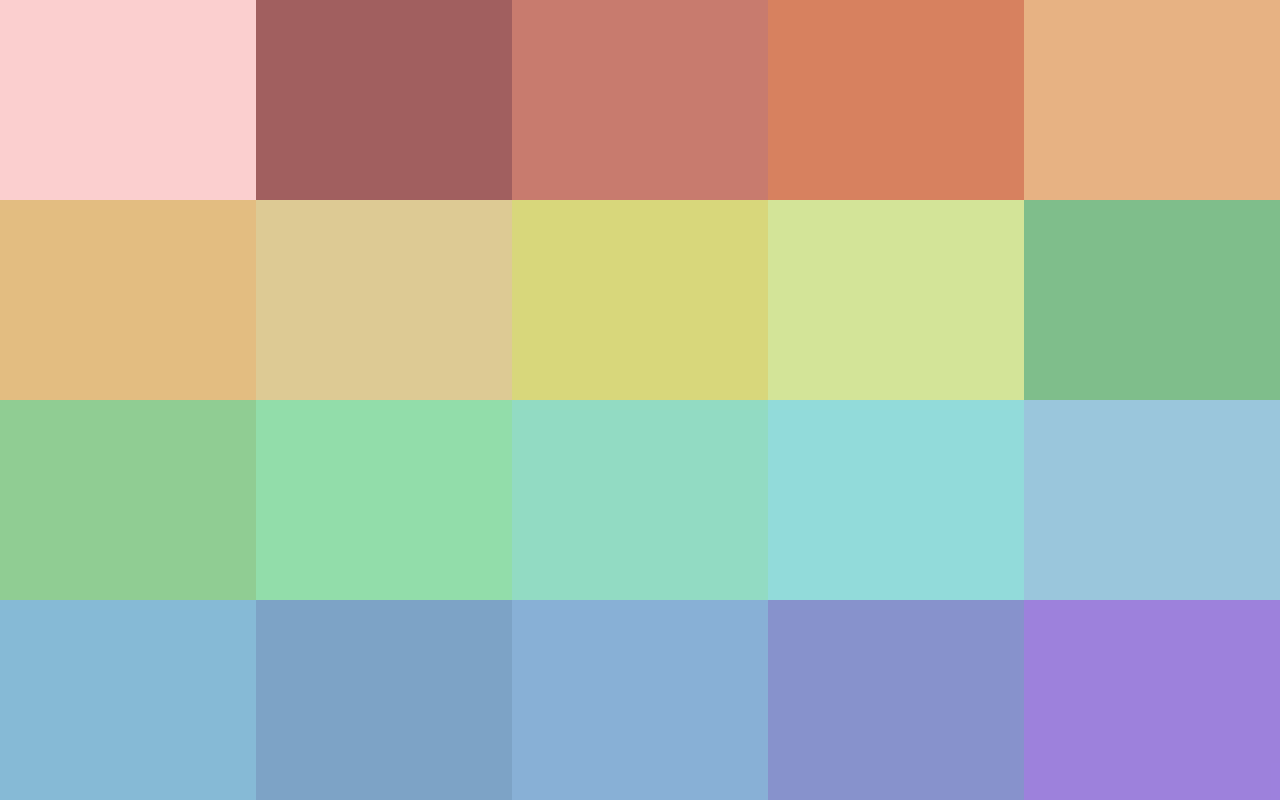
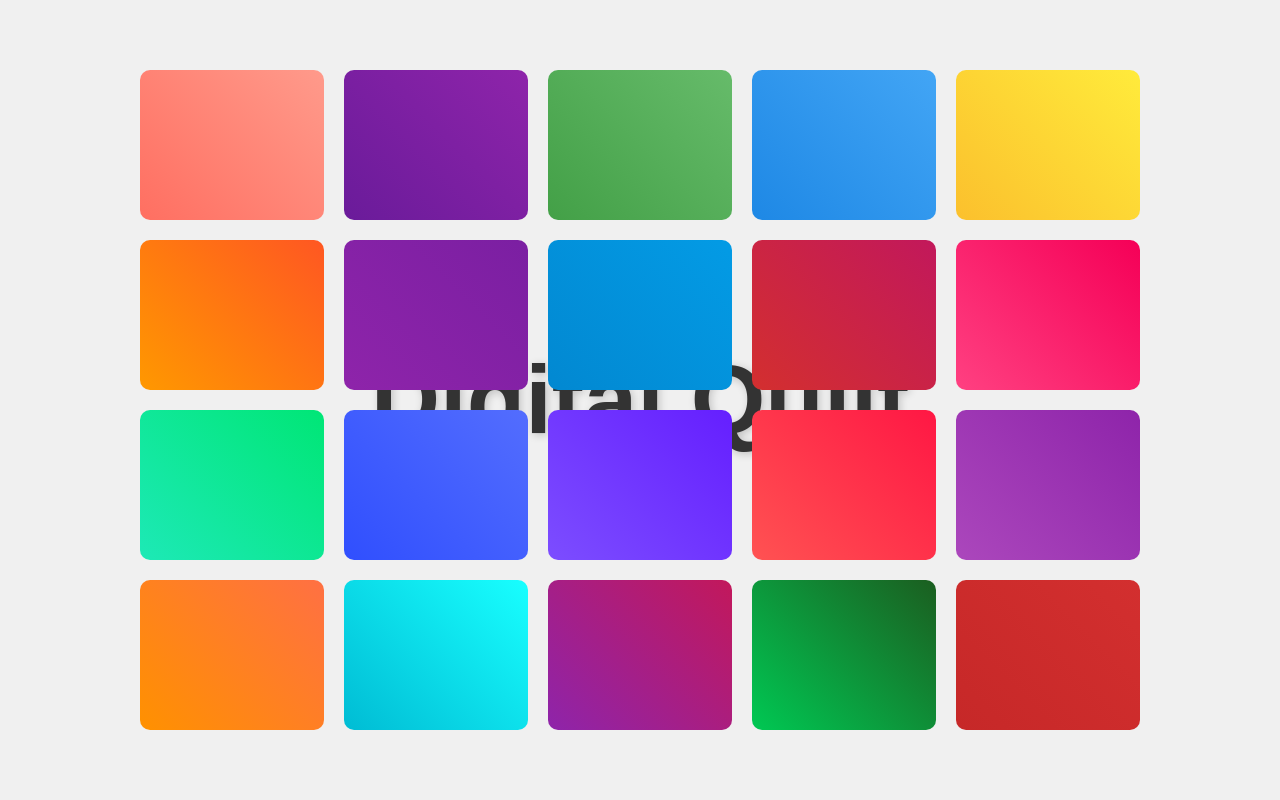
Before and after one commit to YamnaBotello/net-art, a plain HTML site: page quilt/index.html in a window 1280 px wide. Drawn offline with Linux system fonts and the light colour scheme.

Commit message:
Add files via upload

```diff
--- a/quilt/index.html
+++ b/quilt/index.html
@@ -7,7 +7,10 @@
   <link rel="stylesheet" href="styles.css">
 </head>
 <body>
-    </html>
+  <div class="overlay">
+    <h1>Digital Quilt</h1>
+  </div>
+
   <div class="container">
     <div class="box1"></div>
     <div class="box2"></div>
@@ -29,5 +32,6 @@
     <div class="box18"></div>
     <div class="box19"></div>
     <div class="box20"></div>
+  </div>
 </body>
 </html>
--- a/quilt/styles.css
+++ b/quilt/styles.css
@@ -1,30 +1,98 @@
 * {
     margin: 0;
-}
+    padding: 0;
+    box-sizing: border-box;
+  }
 
-.container {
+  body {
+    background-color: #f0f0f0;
+    font-family: Arial, sans-serif;
+    display: flex;
+    justify-content: center;
+    align-items: center;
+    height: 100vh;
+    margin: 0;
+  }
+
+  .overlay {
+    position: absolute;
+    top: 50%;
+    left: 50%;
+    transform: translate(-50%, -50%);
+    color: #333;
+    font-size: 3rem;
+    font-weight: bold;
+    text-shadow: 2px 2px 8px rgba(0, 0, 0, 0.2);
+  }
+
+  .container {
     display: grid;
     grid-template-columns: repeat(5, 1fr);
-    grid-template-rows: repeat(4, 1fr);
-    height: 100vh;
-}
-.box1 {background-color: rgba(251, 196, 196, 0.8);}
-.box2 {background-color: rgb(161, 95, 95);}
-.box3 { background-color: rgba(187, 91, 74, 0.8); }
-.box4 {background-color: rgba(206, 98, 55, 0.8);}
-.box5 {background-color: rgba(225, 159, 101, 0.8); }
-.box6 { background-color: rgba(220, 173, 98, 0.8); }
-.box7 { background-color: rgba(213, 189, 122, 0.8); }
-.box8 { background-color: rgba(207, 205, 90, 0.8); }
-.box9 { background-color: rgba(201, 222, 127, 0.8); }
-.box10 { background-color: rgba(96, 174, 111, 0.8); }
-.box11 { background-color: rgba(117, 193, 121, 0.8); }
-.box12 { background-color: rgba(119, 213, 149, 0.8); }
-.box13 { background-color: rgba(119, 211, 180, 0.8); }
-.box14 { background-color: rgba(119, 210, 209, 0.8); }
-.box15 { background-color: rgba(129, 184, 212, 0.8); }
-.box16 { background-color: rgba(104, 169, 204, 0.8); }
-.box17 { background-color: rgba(93, 140, 184, 0.8); }
-.box18 { background-color: rgba(107, 157, 204, 0.8); }
-.box19 { background-color: #6977c0cc; }
-.box20 { background-color: rgba(133, 98, 212, 0.8); }
+    gap: 20px;
+    max-width: 1000px;
+    width: 100%;
+  }
+  .container div {
+    width: 100%;
+    height: 150px;
+    border-radius: 10px;
+    background-size: 100% 100%;
+    transition: transform 0.3s ease, box-shadow 0.3s ease;
+  }
+  .box1 { background: linear-gradient(45deg, #ff6f61, #ff9a8b); }
+  .box2 { background: linear-gradient(45deg, #6a1b9a, #8e24aa); }
+  .box3 { background: linear-gradient(45deg, #43a047, #66bb6a); }
+  .box4 { background: linear-gradient(45deg, #1e88e5, #42a5f5); }
+  .box5 { background: linear-gradient(45deg, #fbc02d, #ffeb3b); }
+  .box6 { background: linear-gradient(45deg, #ff9800, #ff5722); }
+  .box7 { background: linear-gradient(45deg, #8e24aa, #7b1fa2); }
+  .box8 { background: linear-gradient(45deg, #0288d1, #039be5); }
+  .box9 { background: linear-gradient(45deg, #d32f2f, #c2185b); }
+  .box10 { background: linear-gradient(45deg, #ff4081, #f50057); }
+  .box11 { background: linear-gradient(45deg, #1de9b6, #00e676); }
+  .box12 { background: linear-gradient(45deg, #304ffe, #536dfe); }
+  .box13 { background: linear-gradient(45deg, #7c4dff, #651fff); }
+  .box14 { background: linear-gradient(45deg, #ff5252, #ff1744); }
+  .box15 { background: linear-gradient(45deg, #ab47bc, #8e24aa); }
+  .box16 { background: linear-gradient(45deg, #ff9100, #ff7043); }
+  .box17 { background: linear-gradient(45deg, #00bcd4, #18ffff); }
+  .box18 { background: linear-gradient(45deg, #8e24aa, #c2185b); }
+  .box19 { background: linear-gradient(45deg, #00c853, #1b5e20); }
+  .box20 { background: linear-gradient(45deg, #c62828, #d32f2f); }
+  .container div:hover {
+    transform: scale(1.05);
+    box-shadow: 0 4px 15px rgba(0, 0, 0, 0.1);
+  }
+  @keyframes fadeIn {
+    0% {
+      opacity: 0;
+      transform: translateY(30px);
+    }
+    100% {
+      opacity: 1;
+      transform: translateY(0);
+    }
+  }
+  .container div {
+    animation: fadeIn 1s ease-out forwards;
+  }
+  .box1 { animation-delay: 0.1s; }
+  .box2 { animation-delay: 0.2s; }
+  .box3 { animation-delay: 0.3s; }
+  .box4 { animation-delay: 0.4s; }
+  .box5 { animation-delay: 0.5s; }
+  .box6 { animation-delay: 0.6s; }
+  .box7 { animation-delay: 0.7s; }
+  .box8 { animation-delay: 0.8s; }
+  .box9 { animation-delay: 0.9s; }
+  .box10 { animation-delay: 1s; }
+  .box11 { animation-delay: 1.1s; }
+  .box12 { animation-delay: 1.2s; }
+  .box13 { animation-delay: 1.3s; }
+  .box14 { animation-delay: 1.4s; }
+  .box15 { animation-delay: 1.5s; }
+  .box16 { animation-delay: 1.6s; }
+  .box17 { animation-delay: 1.7s; }
+  .box18 { animation-delay: 1.8s; }
+  .box19 { animation-delay: 1.9s; }
+  .box20 { animation-delay: 2s; }
```
Lines whose indentation alone changed are shown as unchanged.
